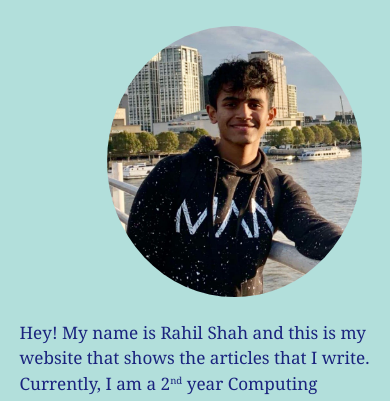
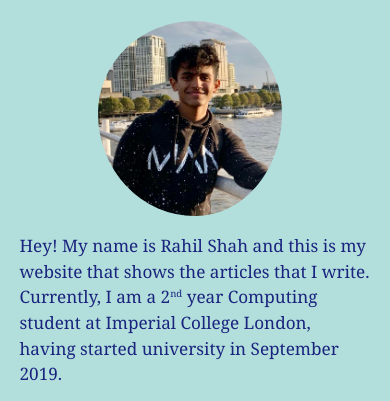
Before and after one commit to rahilshah0409/RahilWrites, a plain HTML site: page index.html in a window 390 px wide. Shown: the part 652-1053 px from the top of the page. Drawn offline with nearby package versions, Linux system fonts and the light colour scheme; files whose address does not match are found by name.

Commit message:
Fixed centering of profile image in About Me page

```diff
--- a/index.css
+++ b/index.css
@@ -16,11 +16,12 @@ header {
 
 #profileimg {
   float: left;
+  padding-top: 10px;
   padding-right: 10px;
-  padding-top: 15px;
+  width: 25%;
 }
 
-@media screen and (max-width: 600px) {
+@media screen and (max-width: 670px) {
   header {
     min-height: 500px
   }
@@ -29,7 +30,7 @@ header {
     float: none;
     margin-left: auto;
     margin-right: auto;
-    width: 50%;
+    width: 55%;
   }
   .parallax-container {
     height: 200px;
--- a/index.html
+++ b/index.html
@@ -50,9 +50,9 @@
         <div class="col s12 center-align">
           <h2><b>Welcome! About me</b></h2>
         </div>
-        <div id="profileimg">
+        <div>
           <!--format this image-->
-          <img class="circle" width=255px src="Images/profilepic.jpeg" alt="A picture of me">
+          <img id="profileimg" class="valign-wrapper circle center-align" width=255px src="Images/profilepic.jpeg" alt="A picture of me">
         </div>
         <div class="flow-text">
           <p>
```
